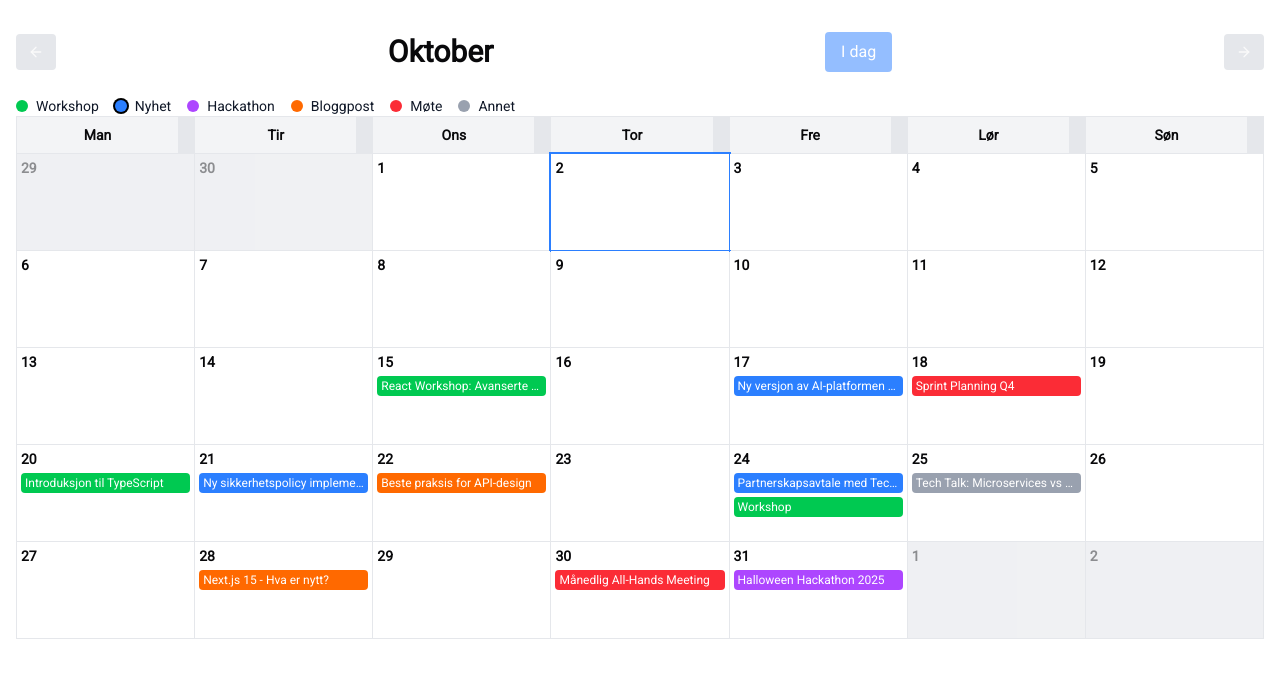
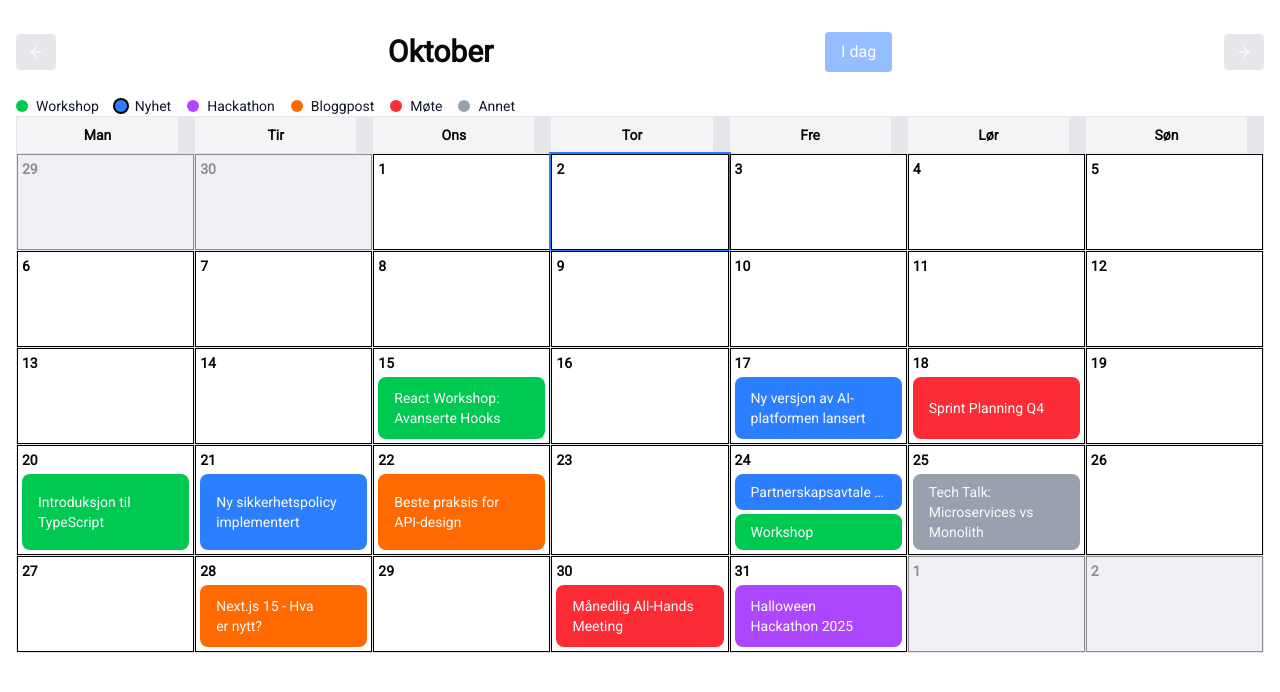
Before and after one commit to Christio02/cogito-web-calendar, a Next.js app: page / in a window 1280 px wide. Shown: the top 692 px of the page. Built offline with nearby package versions, Linux system fonts and the light colour scheme.

Commit message:
feat: fix styling of individual eventitem inside cells

```diff
--- a/src/app/page.tsx
+++ b/src/app/page.tsx
@@ -4,9 +4,15 @@
 import { useState } from "react";
 
 export default function Home() {
+    const [year, setYear] = useState(() => {
+        // init once
         const today = new Date();
-  const [year, setYear] = useState(today.getFullYear());
-  const [month, setMonth] = useState(today.getMonth());
+        return today.getFullYear();
+    });
+    const [month, setMonth] = useState(() => {
+        const today = new Date();
+        return today.getMonth();
+    });
 
     const handlePreviousMonth = () => {
         if (month === 0) {
@@ -27,6 +33,7 @@
     };
 
     const handleToday = () => {
+        const today = new Date();
         setYear(today.getFullYear());
         setMonth(today.getMonth());
     };
--- a/src/components/calendar/CalendarEventItem.tsx
+++ b/src/components/calendar/CalendarEventItem.tsx
@@ -1,16 +1,34 @@
 import { CalendarEventItemProps } from "../../interfaces/event";
+import { HoverCard, HoverCardTrigger } from "@/components/ui/hover-card";
+import { Button } from "@/components/ui/button";
 
 export default function CalendarEventItem({
-  id,
     name,
     color,
+    isSingle,
 }: CalendarEventItemProps) {
     return (
-    <div
-      className={`${color} rounded px-1 py-0.5 text-xs text-white truncate cursor-pointer hover:opacity-80 transition-opacity`}
-      title={name}
+        <HoverCard>
+            <HoverCardTrigger
+                className={`${isSingle ? "block w-full h-full text-pretty" : ""} `}
+                asChild
+            >
+                <Button
+                    aria-label={`${name}`}
+                    className={`${color} ${isSingle ? "h-full" : ""} w-full min-w-0 justify-start text-left`}
+                >
+                    <span
+                        className={[
+                            "block flex-1 min-w-0",
+                            isSingle
+                                ? "whitespace-normal break-words" // multi-line wrap
+                                : "truncate", // single-line ellipsis
+                        ].join(" ")}
                     >
                         {name}
-    </div>
+                    </span>
+                </Button>
+            </HoverCardTrigger>
+        </HoverCard>
     );
 }
--- a/src/components/calendar/CalendarLegend.tsx
+++ b/src/components/calendar/CalendarLegend.tsx
@@ -33,7 +33,9 @@
                                 isSelected ? "ring-2 ring-black" : ""
                             }`}
                         />
-            <span className="text-sm text-gray-900">{type.label}</span>
+                        <span className="text-sm text-gray-900">
+                            {type.label}
+                        </span>
                     </div>
                 );
             })}
--- a/src/components/calendar/CalendarView.tsx
+++ b/src/components/calendar/CalendarView.tsx
@@ -10,7 +10,13 @@
 import CalendarEventItem from "./CalendarEventItem";
 import CalendarLegend from "./CalendarLegend";
 
-export default function ({ year, month }: { year: number; month: number }) {
+export default function CalendarView({
+    year,
+    month,
+}: {
+    year: number;
+    month: number;
+}) {
     const day_labels = ["Man", "Tir", "Ons", "Tor", "Fre", "Lør", "Søn"];
     const calendar_days = getCalendarDays(year, month);
     return (
@@ -18,7 +24,7 @@
             <section className="px-4">
                 <CalendarLegend eventType="nyhet" />
 
-        <div className="grid grid-cols-7 gap-px bg-gray-200 border border-gray-200">
+                <div className="grid grid-cols-7 grid-auto-rows gap-px bg-gray-200 border border-gray-200">
                     {day_labels.map((day, i) => (
                         <div
                             className="mr-4 bg-gray-100 p-2 text-center font-semibold text-sm"
@@ -48,30 +54,51 @@
 
                         return (
                             <div
-                className={`bg-white boarder border-black min-h-24 p-1 ${
-                  !day.isCurrentMonth ? "opacity-40 bg-gray-50" : ""
-                } ${isToday(day.date) ? "ring-2 ring-blue-500" : ""}`}
+                                className={`bg-white border border-black min-h-24 p-1 flex flex-col focus-visible:ring ${
+                                    !day.isCurrentMonth
+                                        ? "opacity-40 bg-gray-50"
+                                        : ""
+                                } ${isToday(day.date) ? "ring-2 ring-blue-500" : ""} h-full`}
                                 key={i}
                             >
-                <div className="font-bold text-sm mb-1">
+                                <div className="font-bold text-sm mb-1 flex-none">
                                     {day.date.getDate()}
                                 </div>
-                <div className="space-y-1">
+
+                                {dayEvents.length === 1 ? (
+                                    <div className="flex-1">
+                                        <CalendarEventItem
+                                            key={dayEvents[0].id}
+                                            id={dayEvents[0].id}
+                                            name={dayEvents[0].name}
+                                            color={
+                                                getEventColor(
+                                                    dayEvents[0].type,
+                                                ) ?? "bg-red-500"
+                                            }
+                                            isSingle={true}
+                                        />
+                                    </div>
+                                ) : (
+                                    <div className="space-y-1 flex-none">
                                         {dayEvents.map((event) => {
                                             // find color of this event
-                    const color = getEventColor(event.type) ?? "bg-red-500";
+                                            const color =
+                                                getEventColor(event.type) ??
+                                                "bg-red-500";
 
                                             return (
                                                 <CalendarEventItem
                                                     key={event.id}
                                                     id={event.id}
                                                     name={event.name}
-                        type={event.type}
                                                     color={color}
+                                                    isSingle={false}
                                                 />
                                             );
                                         })}
                                     </div>
+                                )}
                             </div>
                         );
                     })}
--- a/src/components/ui/button.tsx
+++ b/src/components/ui/button.tsx
@@ -1,23 +1,23 @@
-import * as React from "react"
-import { Slot } from "@radix-ui/react-slot"
-import { cva, type VariantProps } from "class-variance-authority"
+import * as React from "react";
+import { Slot } from "@radix-ui/react-slot";
+import { cva, type VariantProps } from "class-variance-authority";
 
-import { cn } from "@/lib/utils"
+import { cn } from "@/lib/utils";
 
 const buttonVariants = cva(
-  "inline-flex items-center justify-center gap-2 whitespace-nowrap rounded-md text-sm font-medium transition-all disabled:pointer-events-none disabled:opacity-50 [&_svg]:pointer-events-none [&_svg:not([class*='size-'])]:size-4 shrink-0 [&_svg]:shrink-0 outline-none focus-visible:border-ring focus-visible:ring-ring/50 focus-visible:ring-[3px] aria-invalid:ring-destructive/20 dark:aria-invalid:ring-destructive/40 aria-invalid:border-destructive",
+    "inline-flex items-center justify-center gap-2 whitespace-nowrap rounded-md text-sm font-medium transition-all disabled:pointer-events-none disabled:opacity-50 [&_svg]:pointer-events-none [&_svg:not([class*='size-'])]:size-4 shrink-0 [&_svg]:shrink-0 outline-none focus-visible:border-ring focus-visible:ring-ring/50 focus-visible:ring-[3px] aria-invalid:ring-destructive/20 dark:aria-invalid:ring-destructive/40 aria-invalid:border-destructive cursor-pointer",
     {
         variants: {
             variant: {
-        default: "bg-primary text-primary-foreground hover:bg-primary/90",
+                default:
+                    "bg-primary text-primary-foreground hover:bg-primary/90",
                 destructive:
                     "bg-destructive text-white hover:bg-destructive/90 focus-visible:ring-destructive/20 dark:focus-visible:ring-destructive/40 dark:bg-destructive/60",
                 outline:
                     "border bg-background shadow-xs hover:bg-accent hover:text-accent-foreground dark:bg-input/30 dark:border-input dark:hover:bg-input/50",
                 secondary:
                     "bg-secondary text-secondary-foreground hover:bg-secondary/80",
-        ghost:
-          "hover:bg-accent hover:text-accent-foreground dark:hover:bg-accent/50",
+                ghost: "hover:bg-accent hover:text-accent-foreground dark:hover:bg-accent/50",
                 link: "text-primary underline-offset-4 hover:underline",
             },
             size: {
@@ -31,8 +31,8 @@
             variant: "default",
             size: "default",
         },
-  }
-)
+    },
+);
 
 function Button({
     className,
@@ -42,9 +42,9 @@
     ...props
 }: React.ComponentProps<"button"> &
     VariantProps<typeof buttonVariants> & {
-    asChild?: boolean
+        asChild?: boolean;
     }) {
-  const Comp = asChild ? Slot : "button"
+    const Comp = asChild ? Slot : "button";
 
     return (
         <Comp
@@ -52,7 +52,7 @@
             className={cn(buttonVariants({ variant, size, className }))}
             {...props}
         />
-  )
+    );
 }
 
-export { Button, buttonVariants }
+export { Button, buttonVariants };
--- a/src/interfaces/event.ts
+++ b/src/interfaces/event.ts
@@ -21,6 +21,6 @@
 export interface CalendarEventItemProps {
     id: number;
     name: string;
-  type: string;
     color: string;
+    isSingle?: boolean;
 }
--- a/src/lib/calendar/calendar-helpers.ts
+++ b/src/lib/calendar/calendar-helpers.ts
@@ -1,4 +1,4 @@
-import { Event, EventType } from "@/interfaces/event";
+import { EventType } from "@/interfaces/event";
 import {
     eachDayOfInterval,
     endOfMonth,
```
Also changed, not shown: src/data/mock-events.ts (+5 -4 lines), src/components/calendar/CalendarNavigation.tsx (indentation only). Lines whose indentation alone changed are shown as unchanged.
